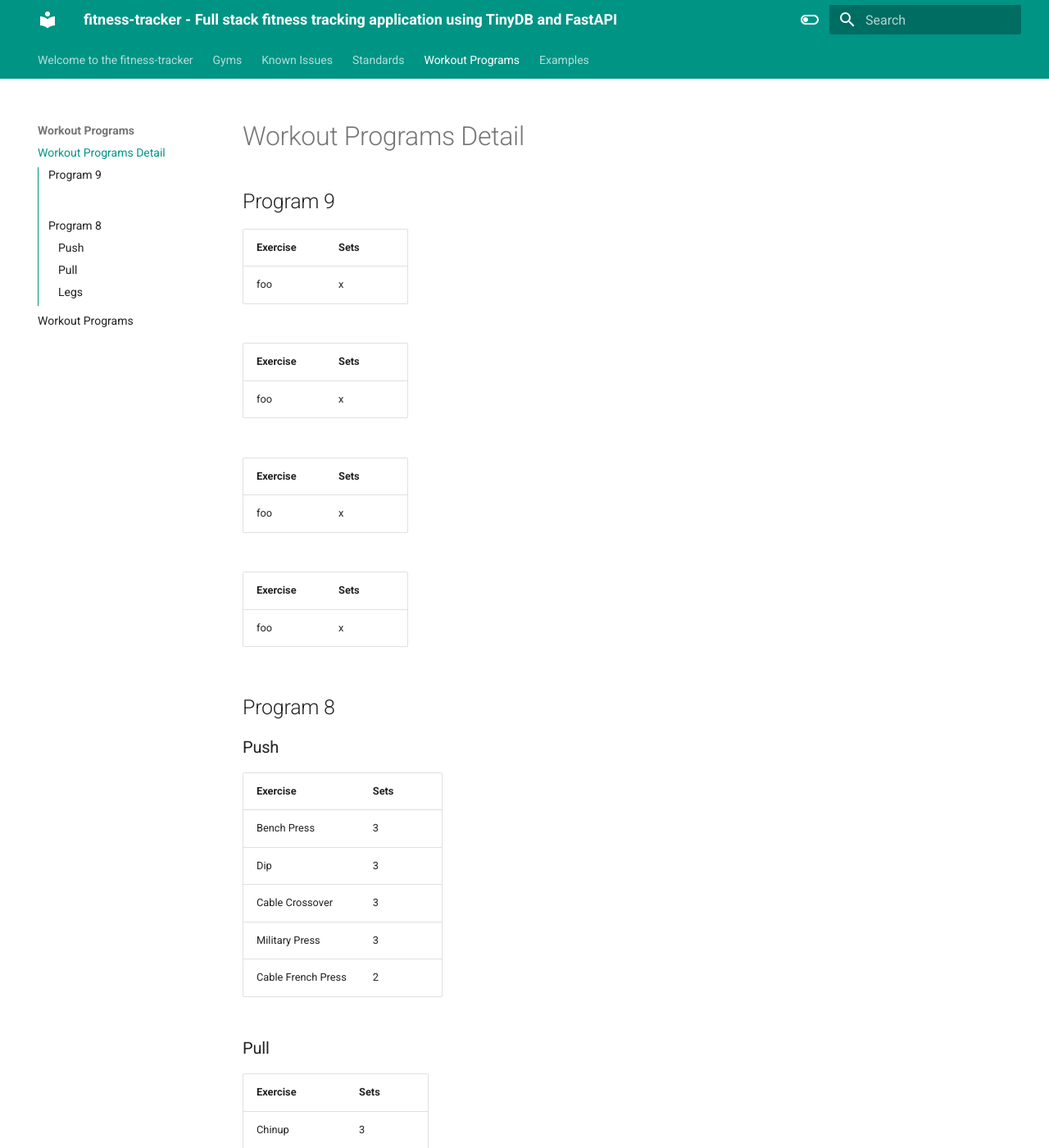
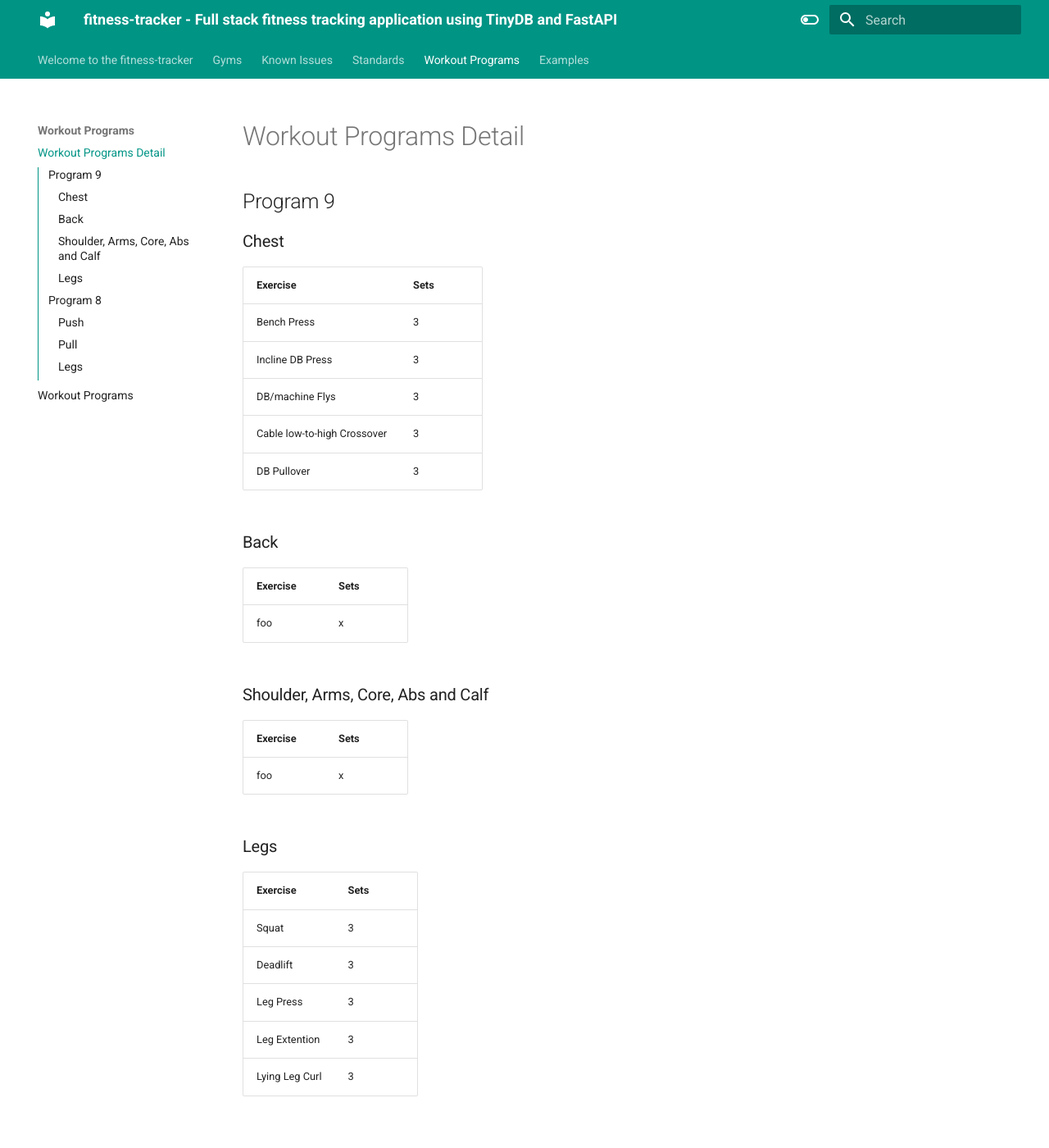
Before and after one commit to TheNewThinkTank/fitness-tracker, an MkDocs documentation site: the page built from docs/project_docs/Workout-Programs/workout-programs-detail.md, in a window 1280 px wide and 1400 px high. Shown: the whole window at 82% size. Built offline with MkDocs 1.6.1 and Material for MkDocs 9.7.7, drawn with Linux system fonts in a browser that asks for light colours.

Commit message:
docs: add chest and legs programs

```diff
--- a/docs/project_docs/Workout-Programs/workout-programs-detail.md
+++ b/docs/project_docs/Workout-Programs/workout-programs-detail.md
@@ -2,29 +2,37 @@
 
 ## Program 9
 
-###
+### Chest
+
+| Exercise                    | Sets |
+| --------------------------- | ---- |
+| Bench Press                 | 3    |
+| Incline DB Press            | 3    |
+| DB/machine Flys             | 3    |
+| Cable low-to-high Crossover | 3    |
+| DB Pullover                 | 3    |
+
+### Back
 
 | Exercise           | Sets |
 | ------------------ | ---- |
 | foo                | x    |
 
-###
+### Shoulder, Arms, Core, Abs and Calf
 
 | Exercise           | Sets |
 | ------------------ | ---- |
 | foo                | x    |
 
-###
+### Legs
 
-| Exercise           | Sets |
-| ------------------ | ---- |
-| foo                | x    |
-
-###
-
-| Exercise           | Sets |
-| ------------------ | ---- |
-| foo                | x    |
+| Exercise        | Sets |
+| --------------- | ---- |
+| Squat           | 3    |
+| Deadlift        | 3    |
+| Leg Press       | 3    |
+| Leg Extention   | 3    |
+| Lying Leg Curl  | 3    |
 
 ## Program 8
 
```
